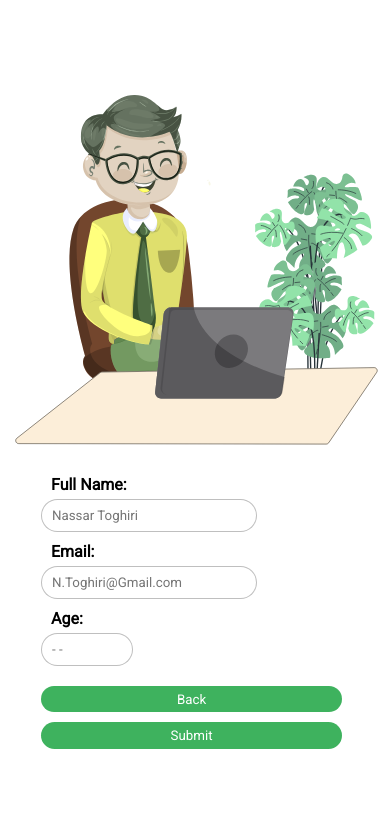
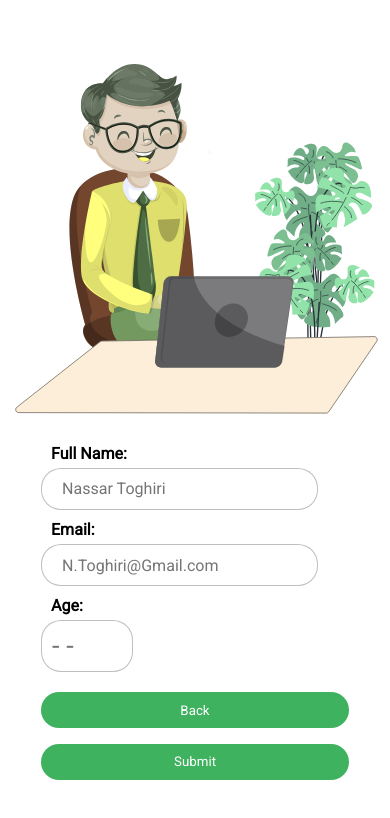
Before and after one commit to gustavoeyros/survey-form, a website: page pages/sixth-page.html in a window 390 px wide. Drawn offline with Linux system fonts and the light colour scheme; files whose address does not match are found by name.

Commit message:
fix: font-size at sixth page mobile

```diff
--- a/assets/css/styles.css
+++ b/assets/css/styles.css
@@ -289,6 +289,71 @@ input[type="checkbox"]:checked{
 .fifth-img{
     width: 552px;
 }
+
+
+
+/*Sixth Page*/
+.sixth-desc{
+    display: flex;
+    flex-direction: column;
+
+}
+.sixth-form{
+display: flex;
+   flex-direction: column;
+   gap: 10px;
+}
+.sixth-img{
+    width: 552px;
+}
+.input-title{
+    font-size: 2.6rem;
+    font-weight: 700;
+    text-align: left;
+    padding-left: 1rem;
+}
+
+.input-container{
+    display: flex;
+    flex-direction: column;
+    width: 100%;
+    gap: 0.5rem;
+}
+.input-field{
+    border: 1px solid rgba(0, 0, 0, 0.25);
+    color: rgba(0, 0, 0, 0.25);
+    border-radius: 20px;
+    width: 70%;
+    height: 3.3rem;
+    padding-left: 1rem;
+}
+.input-field-age{
+    border: 1px solid rgba(0, 0, 0, 0.25);
+    color: rgba(0, 0, 0, 0.25);
+    border-radius: 20px;
+    width: 30%;
+    height: 3.3rem;
+    padding-left: 1rem;
+}
+
+.buttons-sixth{
+    display: flex;
+    flex-direction: column;
+    gap: 1.5rem;
+    padding-top: 1rem;
+}
+.buttons-sixth button{
+    background-color: #3EB25E;
+    outline: 0;
+    border: none;
+    border-radius: 35px;
+    width: 100%;
+    height: 3.6rem;
+    color: white;
+
+}
+
+
 
 
 /* --------------------- Mobile ---------------------*/
@@ -587,7 +652,7 @@ display: flex;
     width: 374px;
 }
 .input-title{
-    font-size: 16px;
+    font-size: 1.6rem;
     font-weight: 700;
     text-align: left;
     padding-left: 1rem;
@@ -603,17 +668,19 @@ display: flex;
     border: 1px solid rgba(0, 0, 0, 0.25);
     color: rgba(0, 0, 0, 0.25);
     border-radius: 20px;
-    width: 70%;
-    height: 3.3rem;
-    padding-left: 1rem;
+    width: 90%;
+    height: 3rem;
+    padding: 2rem;
+    font-size: 1.6rem;
 }
 .input-field-age{
     border: 1px solid rgba(0, 0, 0, 0.25);
     color: rgba(0, 0, 0, 0.25);
     border-radius: 20px;
     width: 30%;
-    height: 3.3rem;
+    height: 5.2rem;
     padding-left: 1rem;
+    font-size: 2.7rem;
 }
 
 .buttons-submit{
--- a/pages/sixth-page.html
+++ b/pages/sixth-page.html
@@ -32,7 +32,7 @@
                 <input type="number" id="email" class="input-field-age" placeholder="- -">
             </div>
 
-            <div class="buttons-submit">
+            <div class="buttons-sixth">
                 <button>Back</button>
                 <button type="submit">Submit</button>
             </div>
```
